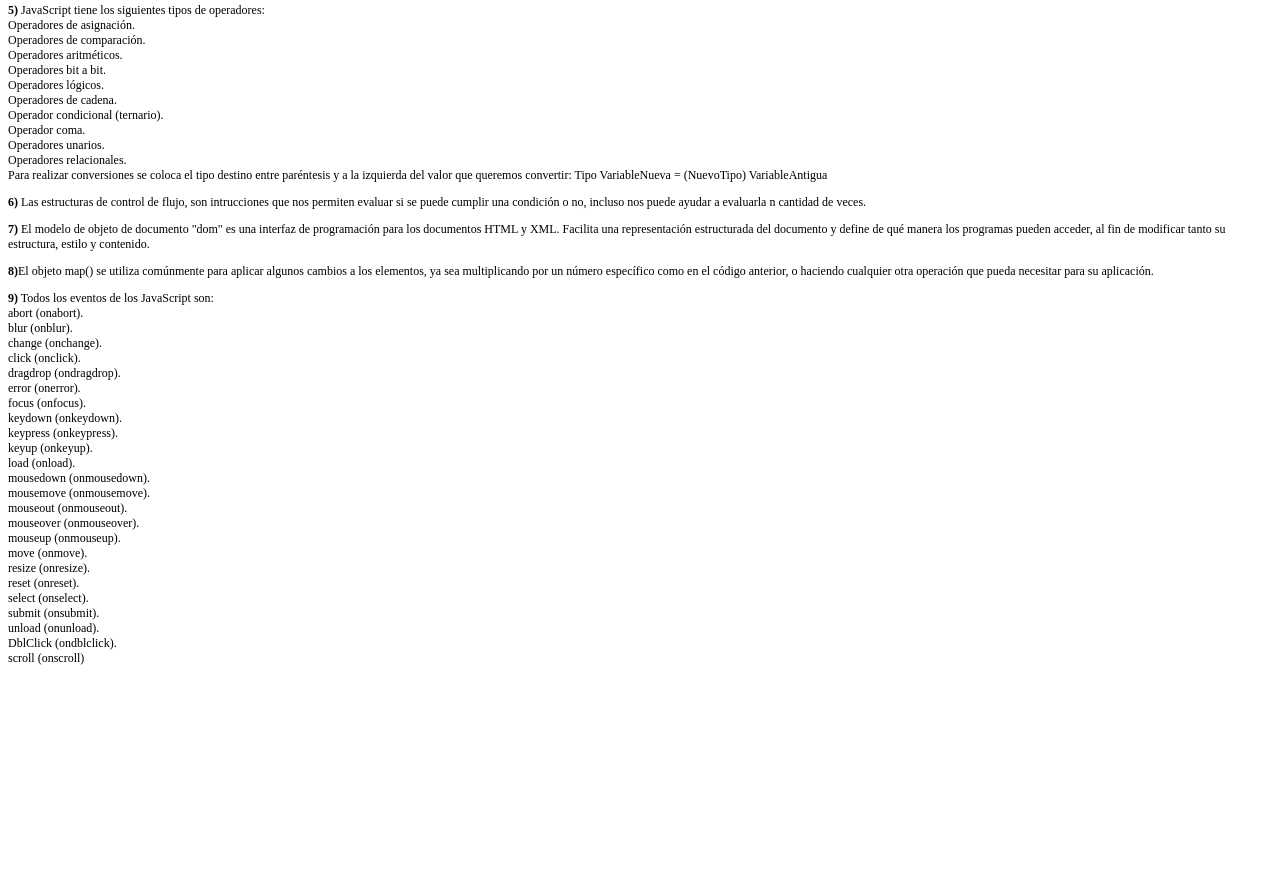
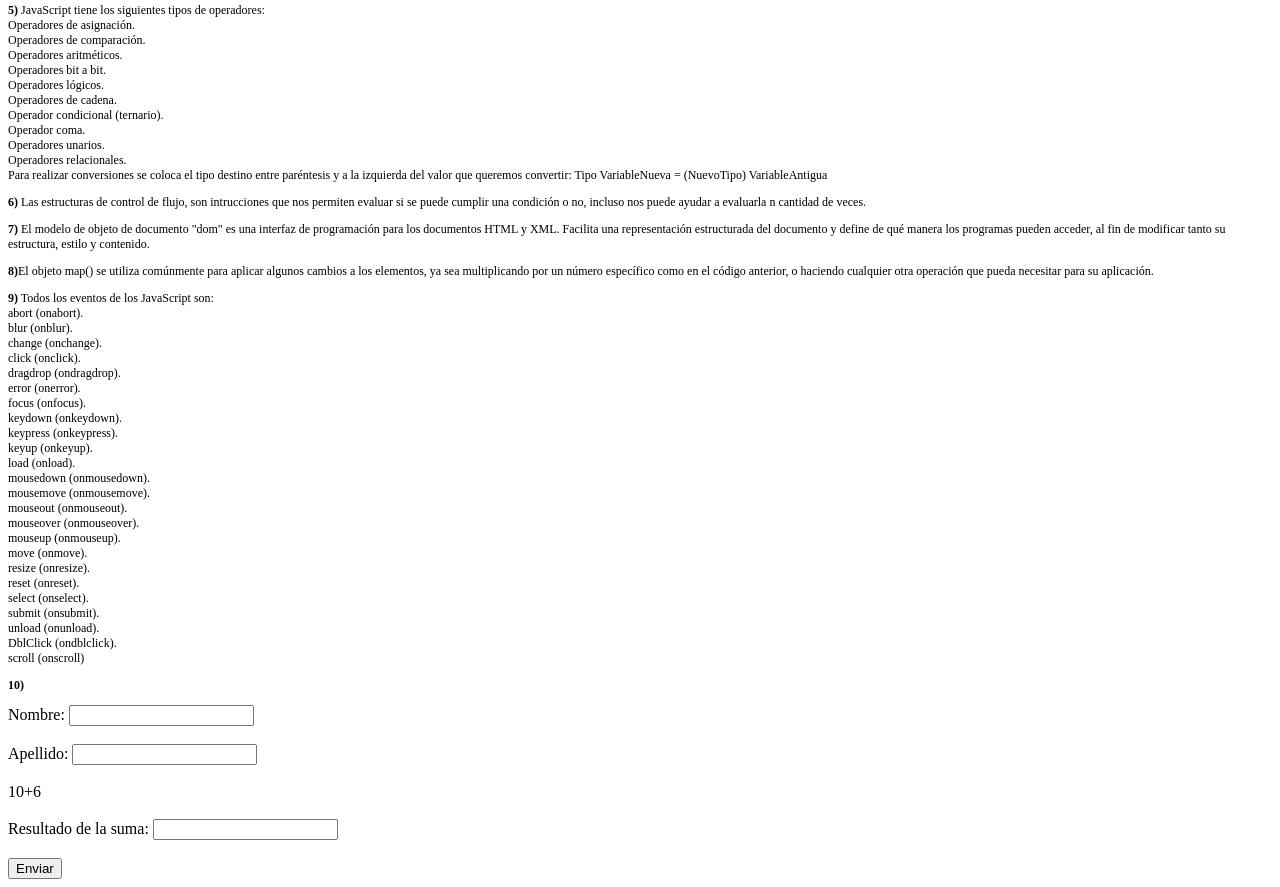
Before and after one commit to FrancoExequielMendez/TP6, a plain HTML site: page index.html in a window 1280 px wide. Shown: the part 621-1508 px from the top of the page. Before the commit the page ends 1299 px from the top, so only its background shows below. Drawn offline with Linux system fonts and the light colour scheme; a web font is replaced by a local one.

Commit message:
Respuesta 10

```diff
--- /dev/null
+++ b/JS/script.js
@@ -0,0 +1,43 @@
+//Evento cuando carga la pagina
+window.addEventListener('load', (event) => {
+    //Genera 2 números enteros al azar entre 1 y 10
+    var numero1 = Math.floor((Math.random() * 10) + 1);
+    var numero2 = Math.floor((Math.random() * 10) + 1);
+
+    //Obtiene los spans donde irán los números generados
+    let textoNumero1 = document.getElementById('numero1');
+    let textoNumero2 = document.getElementById('numero2');
+
+    //Imprime los números
+    textoNumero1.innerHTML = numero1;
+    textoNumero2.innerHTML = numero2;
+});
+
+function recibirDatos(){
+    //Obtiene los datos de los input
+    let nombre = document.getElementById('nombre').value;
+    let apellido = document.getElementById('apellido').value;
+    let suma = document.getElementById('suma').value;
+    let numero1 = document.getElementById('numero1').innerHTML;
+    let numero2 = document.getElementById('numero2').innerHTML;
+
+    //Valida la suma
+    let result = validarSuma(parseInt(suma), parseInt(numero1), parseInt(numero2));
+    if (result){
+        //Obtiene el tipo de los datos (string, number, boolean, etc)
+        var tipoNombre = typeof nombre;
+        var tipoApellido = typeof apellido;
+        alert("Nombre: " + nombre + " / Apellido: " + apellido + " / Tipo Nombre: " + tipoNombre + " / Tipo Apellido: " + tipoApellido);
+    } else {
+        alert("Eres un robot!");
+    }
+}
+
+function validarSuma(suma, numero1, numero2){
+    let resultado = false;
+    sumaT = numero1 + numero2;
+    if (sumaT === suma){
+        resultado = true;
+    }
+    return resultado;
+}
--- a/index.html
+++ b/index.html
@@ -4,7 +4,7 @@
     <meta charset="UTF-8">
     <meta http-equiv="X-UA-Compatible" content="IE=edge">
     <meta name="viewport" content="width=device-width, initial-scale=1.0">
-    <title>Trabajo Practico JS</title>
+    <title>Trabajo Practico N°6</title>
     <link rel="stylesheet" type="text/css" href="CSS/style.css">
     <script src="JS/script.js"></script>
     <style>
@@ -84,5 +84,14 @@
         unload (onunload).  <br/>
         DblClick (ondblclick).  <br/>
         scroll (onscroll)</p>
+    <p><b>10)</b> </p>
+    <label for="nombre">Nombre: </label>
+        <input type="text" name="nombre" id="nombre"><br/><br/>
+        <label for="apellido">Apellido: </label>
+        <input type="text" name="apellido" id="apellido"><br/><br/>
+        <span id="numero1"></span>+<span id="numero2"></span><br/><br/>
+        <label for="suma">Resultado de la suma: </label>
+        <input type="number" name="suma" id="suma"><br/><br/>
+        <button onclick="recibirDatos()">Enviar</button>
 </body>
 </html>
```
